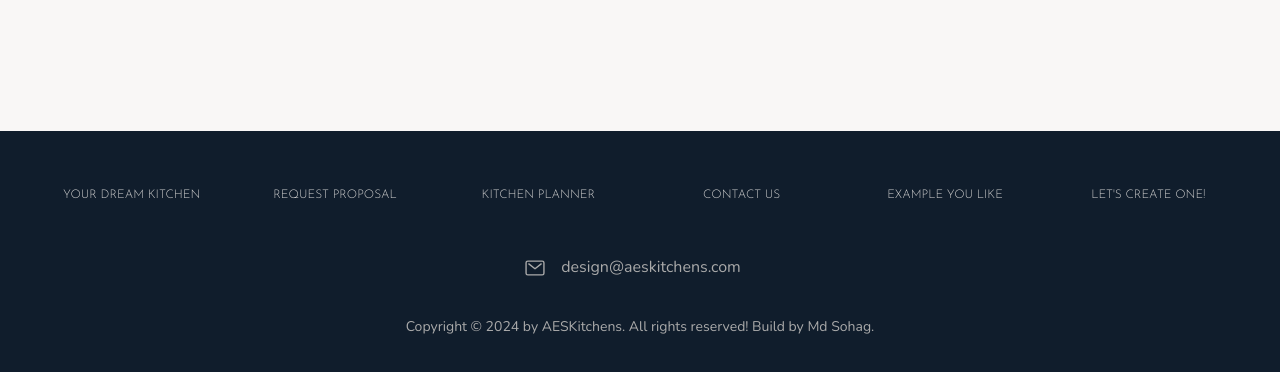
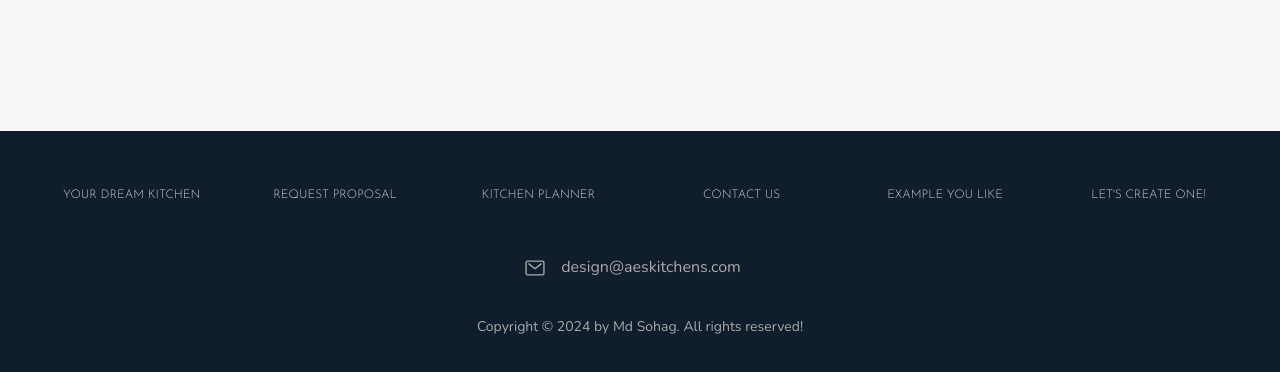
Before and after one commit to codedesigncraft/aeskitchen, a website: page index.html in a window 1280 px wide. Shown: the part 3168-3540 px from the top of the page. Drawn offline with nearby package versions, Linux system fonts and the light colour scheme.

Commit message:
index.html

```diff
--- a/index.html
+++ b/index.html
@@ -275,7 +275,7 @@
             </div>
         </div>
         <p class="copyright">
-            Copyright &copy; 2024 by AESKitchens. All rights reserved! Build by Md Sohag.
+            Copyright &copy; 2024 by Md Sohag. All rights reserved!
         </p>
     </footer>
 
```
